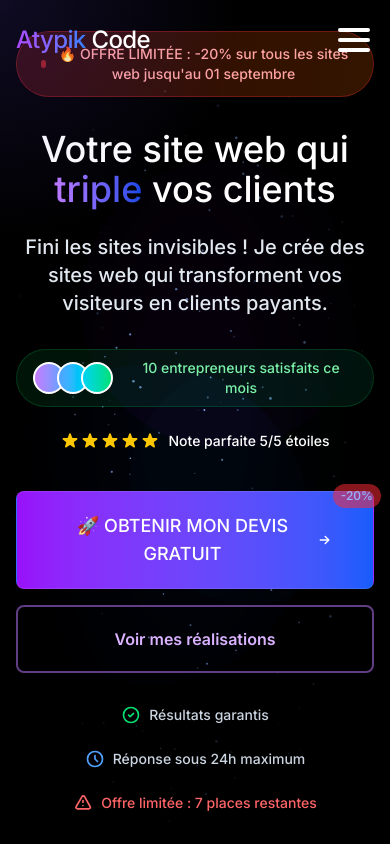
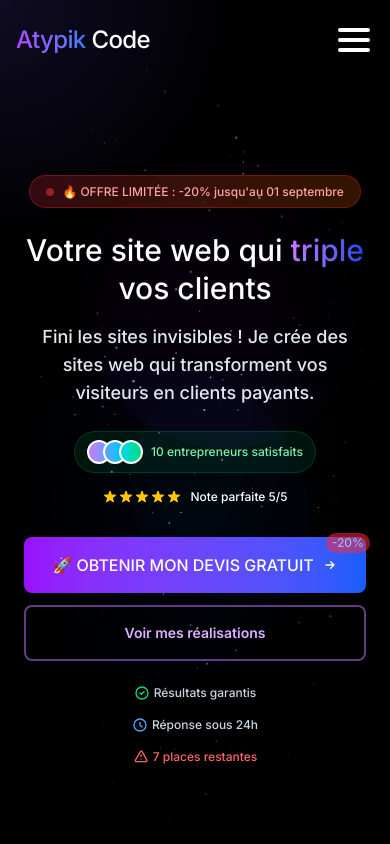
Before and after one commit to flowxt/atypikCode, a Next.js app: page / in a window 390 px wide. Shown: the top 844 px of the page. Built offline with nearby package versions, Linux system fonts and the light colour scheme.

Commit message:
hero section mobile

```diff
--- a/src/components/home/HeroSection.jsx
+++ b/src/components/home/HeroSection.jsx
@@ -7,24 +7,26 @@ export function HeroSection() {
   return (
     <div className="h-screen w-full bg-black flex flex-col items-center justify-center overflow-hidden">
       {/* Conteneur principal avec z-index pour placer le texte au-dessus de l'effet */}
-      <div className="relative z-20 text-center max-w-6xl px-4">
+      <div className="relative z-20 text-center max-w-6xl px-4 pt-20 md:pt-0">
 
-        {/* Badge d'urgence en haut */}
+        {/* Badge d'urgence en haut avec marge mobile */}
         <motion.div
           initial={{ opacity: 0, y: -20 }}
           animate={{ opacity: 1, y: 0 }}
           transition={{ duration: 0.8, ease: "easeOut" }}
-          className="inline-flex items-center bg-gradient-to-r from-red-500/20 to-orange-500/20 px-6 py-3 rounded-full border border-red-500/30 mb-8"
+          className="inline-flex items-center bg-gradient-to-r from-red-500/20 to-orange-500/20 px-4 md:px-6 py-2 md:py-3 rounded-full border border-red-500/30 mb-6 md:mb-8 mt-4 md:mt-0"
         >
-          <div className="w-2 h-2 bg-red-500 rounded-full mr-3 animate-pulse"></div>
-          <span className="text-sm font-medium text-red-300">🔥 OFFRE LIMITÉE : -20% sur tous les sites web jusqu'au 01 septembre</span>
+          <div className="w-2 h-2 bg-red-500 rounded-full mr-2 md:mr-3 animate-pulse"></div>
+          <span className="text-xs md:text-sm font-medium text-red-300 text-center leading-tight">
+            🔥 OFFRE LIMITÉE : -20% jusqu&apos;au 01 septembre
+          </span>
         </motion.div>
 
         <motion.h1
           initial={{ opacity: 0, y: 20 }}
           animate={{ opacity: 1, y: 0 }}
           transition={{ duration: 0.8, ease: "easeOut" }}
-          className="md:text-6xl text-4xl lg:text-7xl font-bold text-white pb-6"
+          className="text-3xl md:text-6xl lg:text-7xl font-bold text-white pb-4 md:pb-6 leading-tight"
         >
           Votre site web qui <span className="text-transparent bg-clip-text bg-gradient-to-r from-purple-400 to-blue-700">triple</span> vos clients
         </motion.h1>
@@ -33,95 +35,93 @@ export function HeroSection() {
           initial={{ opacity: 0, y: 20 }}
           animate={{ opacity: 1, y: 0 }}
           transition={{ duration: 0.8, delay: 0.3, ease: "easeOut" }}
-          className="text-xl md:text-2xl text-gray-300 mb-8 max-w-4xl mx-auto font-medium"
+          className="text-lg md:text-xl lg:text-2xl text-gray-300 mb-6 md:mb-8 max-w-4xl mx-auto font-medium px-2"
         >
           Fini les sites invisibles ! Je crée des sites web qui transforment vos visiteurs en clients payants.
-
-
         </motion.p>
 
-        {/* Preuves sociales plus fortes */}
+        {/* Preuves sociales plus fortes - adaptées mobile */}
         <motion.div
           initial={{ opacity: 0, y: 20 }}
           animate={{ opacity: 1, y: 0 }}
           transition={{ duration: 0.8, delay: 0.6, ease: "easeOut" }}
-          className="flex flex-col sm:flex-row items-center justify-center gap-6 mb-10"
+          className="flex flex-col sm:flex-row items-center justify-center gap-4 md:gap-6 mb-8 md:mb-10 px-2"
         >
-          <div className="flex items-center bg-gradient-to-r from-green-500/10 to-emerald-500/10 px-4 py-2 rounded-full border border-green-500/20">
-            <div className="flex -space-x-2 mr-3">
-              <div className="w-8 h-8 bg-gradient-to-r from-purple-400 to-blue-400 rounded-full border-2 border-white"></div>
-              <div className="w-8 h-8 bg-gradient-to-r from-blue-400 to-cyan-400 rounded-full border-2 border-white"></div>
-              <div className="w-8 h-8 bg-gradient-to-r from-cyan-400 to-green-400 rounded-full border-2 border-white"></div>
+          <div className="flex items-center bg-gradient-to-r from-green-500/10 to-emerald-500/10 px-3 md:px-4 py-2 rounded-full border border-green-500/20">
+            <div className="flex -space-x-2 mr-2 md:mr-3">
+              <div className="w-6 h-6 md:w-8 md:h-8 bg-gradient-to-r from-purple-400 to-blue-400 rounded-full border-2 border-white"></div>
+              <div className="w-6 h-6 md:w-8 md:h-8 bg-gradient-to-r from-blue-400 to-cyan-400 rounded-full border-2 border-white"></div>
+              <div className="w-6 h-6 md:w-8 md:h-8 bg-gradient-to-r from-cyan-400 to-green-400 rounded-full border-2 border-white"></div>
             </div>
-            <span className="text-sm font-medium text-green-300">10 entrepreneurs satisfaits ce mois</span>
+            <span className="text-xs md:text-sm font-medium text-green-300">10 entrepreneurs satisfaits</span>
           </div>
 
           <div className="flex items-center">
             <div className="flex text-yellow-400 mr-2">
               {[...Array(5)].map((_, i) => (
-                <svg key={i} className="w-5 h-5" fill="currentColor" viewBox="0 0 20 20">
+                <svg key={i} className="w-4 h-4 md:w-5 md:h-5" fill="currentColor" viewBox="0 0 20 20">
                   <path d="M9.049 2.927c.3-.921 1.603-.921 1.902 0l1.07 3.292a1 1 0 00.95.69h3.462c.969 0 1.371 1.24.588 1.81l-2.8 2.034a1 1 0 00-.364 1.118l1.07 3.292c.3.921-.755 1.688-1.54 1.118l-2.8-2.034a1 1 0 00-1.175 0l-2.8 2.034c-.784.57-1.838-.197-1.539-1.118l1.07-3.292a1 1 0 00-.364-1.118L2.98 8.72c-.783-.57-.38-1.81.588-1.81h3.461a1 1 0 00.951-.69l1.07-3.292z"></path>
                 </svg>
               ))}
             </div>
-            <span className="text-sm font-medium text-white">Note parfaite 5/5 étoiles</span>
+            <span className="text-xs md:text-sm font-medium text-white">Note parfaite 5/5</span>
           </div>
         </motion.div>
 
-        {/* CTA principal plus fort */}
+        {/* CTA principal adapté mobile */}
         <motion.div
           initial={{ opacity: 0, y: 20 }}
           animate={{ opacity: 1, y: 0 }}
           transition={{ duration: 0.8, delay: 0.9, ease: "easeOut" }}
-          className="flex flex-col sm:flex-row gap-4 justify-center mb-8"
+          className="flex flex-col sm:flex-row gap-3 md:gap-4 justify-center mb-6 md:mb-8 px-2"
         >
           <Link
             href="/contact"
-            className="group relative px-10 py-5 bg-gradient-to-r from-purple-600 to-blue-600 rounded-lg font-bold text-white text-lg hover:from-purple-700 hover:to-blue-700 transition-all duration-300 transform hover:scale-105 shadow-2xl hover:shadow-purple-500/40"
+            className="group relative px-6 md:px-10 py-4 md:py-5 bg-gradient-to-r from-purple-600 to-blue-600 rounded-lg font-bold text-white text-base md:text-lg hover:from-purple-700 hover:to-blue-700 transition-all duration-300 transform hover:scale-105"
           >
             <span className="flex items-center justify-center">
               🚀 OBTENIR MON DEVIS GRATUIT
-              <svg className="w-5 h-5 ml-2 group-hover:translate-x-1 transition-transform" fill="none" stroke="currentColor" viewBox="0 0 24 24">
+              <svg className="w-4 h-4 md:w-5 md:h-5 ml-2 group-hover:translate-x-1 transition-transform" fill="none" stroke="currentColor" viewBox="0 0 24 24">
                 <path strokeLinecap="round" strokeLinejoin="round" strokeWidth="2" d="M13 7l5 5m0 0l-5 5m5-5H6"></path>
               </svg>
             </span>
-            <div className="absolute -top-2 -right-2 bg-red-500 text-white text-xs px-2 py-1 rounded-full animate-pulse">
+            <div className="absolute -top-1 -right-1 md:-top-2 md:-right-2 bg-red-500 text-white text-xs px-1.5 py-0.5 md:px-2 md:py-1 rounded-full animate-pulse">
               -20%
             </div>
           </Link>
 
           <Link
             href="/services"
-            className="px-8 py-5 bg-transparent border-2 border-purple-400/50 rounded-lg font-semibold text-purple-300 hover:bg-purple-400/10 hover:border-purple-400 transition-all duration-300"
+            className="px-6 md:px-8 py-4 md:py-5 bg-transparent border-2 border-purple-400/50 rounded-lg font-semibold text-purple-300 hover:bg-purple-400/10 hover:border-purple-400 transition-all duration-300 text-sm md:text-base"
           >
             Voir mes réalisations
           </Link>
         </motion.div>
 
-        {/* Garantie et urgence */}
+        {/* Garantie et urgence - adaptée mobile */}
         <motion.div
           initial={{ opacity: 0, y: 20 }}
           animate={{ opacity: 1, y: 0 }}
           transition={{ duration: 0.8, delay: 1.2, ease: "easeOut" }}
-          className="flex flex-col sm:flex-row items-center justify-center gap-6 text-sm text-gray-400"
+          className="flex flex-col sm:flex-row items-center justify-center gap-4 md:gap-6 text-xs md:text-sm text-gray-400 px-2"
         >
           <div className="flex items-center">
-            <svg className="w-5 h-5 text-green-400 mr-2" fill="none" stroke="currentColor" viewBox="0 0 24 24">
+            <svg className="w-4 h-4 md:w-5 md:h-5 text-green-400 mr-1 md:mr-2" fill="none" stroke="currentColor" viewBox="0 0 24 24">
               <path strokeLinecap="round" strokeLinejoin="round" strokeWidth="2" d="M9 12l2 2 4-4m6 2a9 9 0 11-18 0 9 9 0 0118 0z"></path>
             </svg>
             Résultats garantis
           </div>
           <div className="flex items-center">
-            <svg className="w-5 h-5 text-blue-400 mr-2" fill="none" stroke="currentColor" viewBox="0 0 24 24">
+            <svg className="w-4 h-4 md:w-5 md:h-5 text-blue-400 mr-1 md:mr-2" fill="none" stroke="currentColor" viewBox="0 0 24 24">
               <path strokeLinecap="round" strokeLinejoin="round" strokeWidth="2" d="M12 8v4l3 3m6-3a9 9 0 11-18 0 9 9 0 0118 0z"></path>
             </svg>
-            Réponse sous 24h maximum
+            Réponse sous 24h
           </div>
           <div className="flex items-center text-red-400">
-            <svg className="w-5 h-5 mr-2" fill="none" stroke="currentColor" viewBox="0 0 24 24">
+            <svg className="w-4 h-4 md:w-5 md:h-5 mr-1 md:mr-2" fill="none" stroke="currentColor" viewBox="0 0 24 24">
               <path strokeLinecap="round" strokeLinejoin="round" strokeWidth="2" d="M12 9v2m0 4h.01m-6.938 4h13.856c1.54 0 2.502-1.667 1.732-2.5L13.732 4c-.77-.833-1.964-.833-2.732 0L3.732 16.5c-.77.833.192 2.5 1.732 2.5z"></path>
             </svg>
-            Offre limitée : 7 places restantes
+            7 places restantes
           </div>
         </motion.div>
       </div>
```
